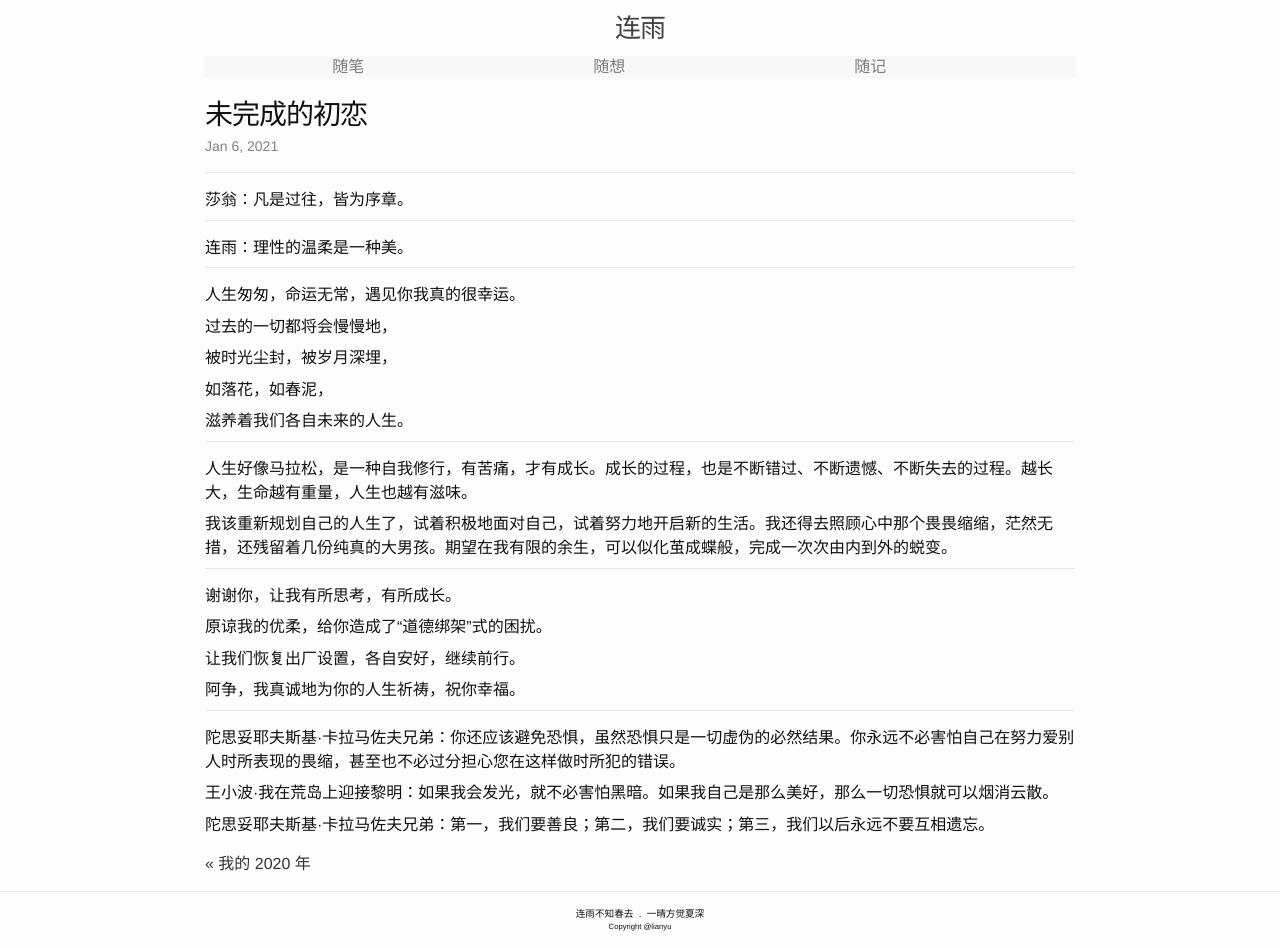
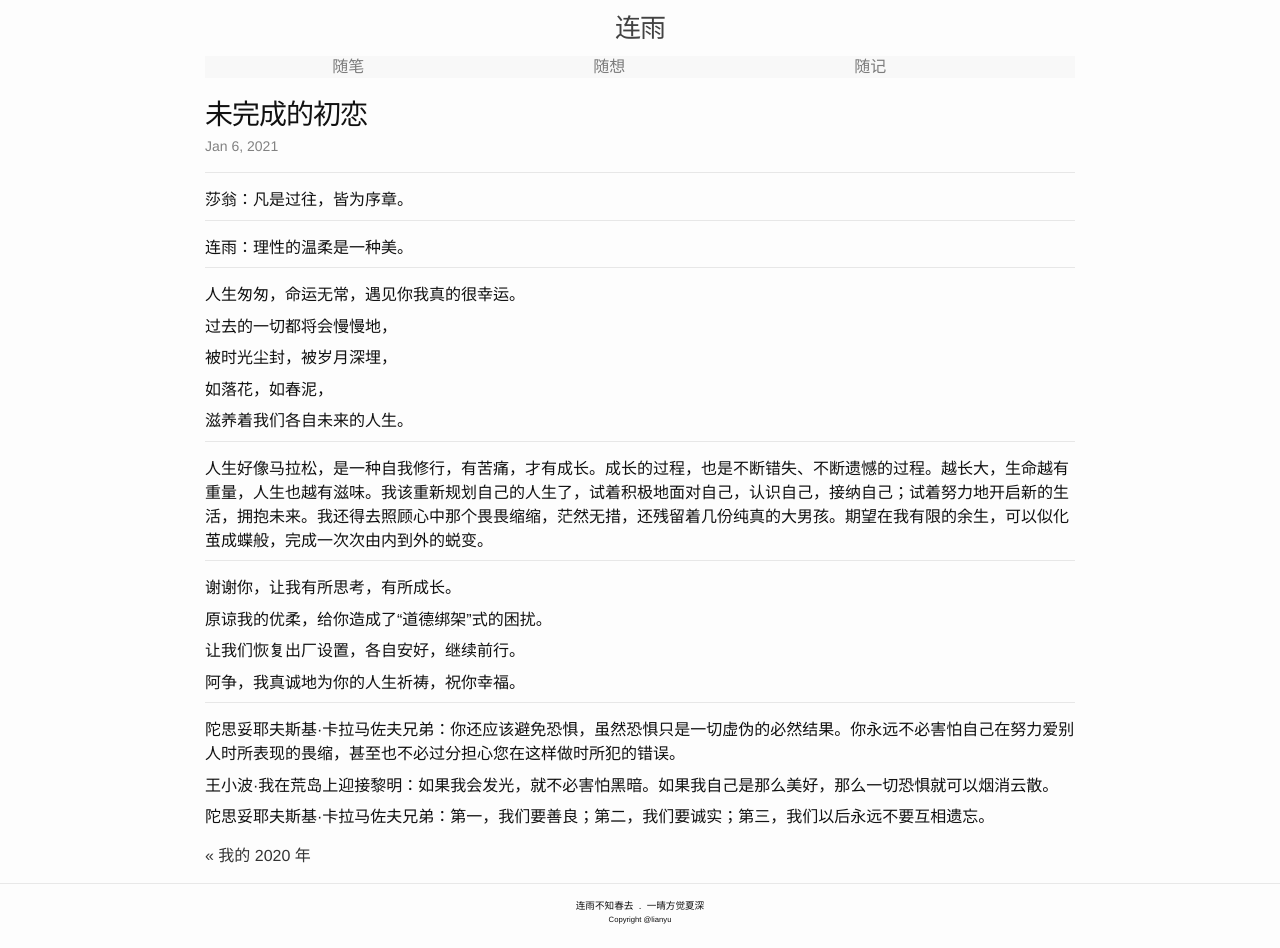
Before and after one commit to lianyu1115/lianyu, a Jekyll site: the page built from _journals/2021-01-06-未完成的初恋.md, in a window 1280 px wide. Built offline with Jekyll 4.4.1, drawn with Linux system fonts in a browser that asks for light colours.

Commit message:
Update 2021-01-06-未完成的初恋.md

```diff
--- a/_journals/2021-01-06-未完成的初恋.md
+++ b/_journals/2021-01-06-未完成的初恋.md
@@ -27,9 +27,7 @@ tags: ''
 
 - - -
 
-人生好像马拉松，是一种自我修行，有苦痛，才有成长。成长的过程，也是不断错过、不断遗憾、不断失去的过程。越长大，生命越有重量，人生也越有滋味。
-
-我该重新规划自己的人生了，试着积极地面对自己，试着努力地开启新的生活。我还得去照顾心中那个畏畏缩缩，茫然无措，还残留着几份纯真的大男孩。期望在我有限的余生，可以似化茧成蝶般，完成一次次由内到外的蜕变。
+人生好像马拉松，是一种自我修行，有苦痛，才有成长。成长的过程，也是不断错失、不断遗憾的过程。越长大，生命越有重量，人生也越有滋味。我该重新规划自己的人生了，试着积极地面对自己，认识自己，接纳自己；试着努力地开启新的生活，拥抱未来。我还得去照顾心中那个畏畏缩缩，茫然无措，还残留着几份纯真的大男孩。期望在我有限的余生，可以似化茧成蝶般，完成一次次由内到外的蜕变。
 
 - - -
 
```
